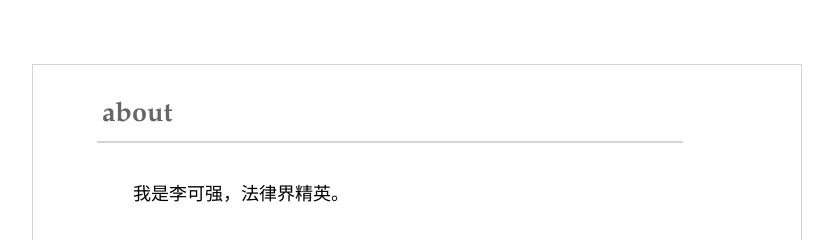
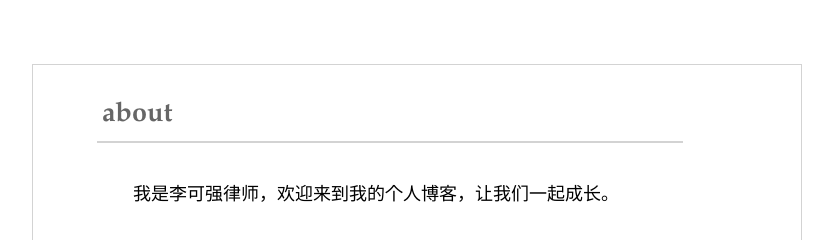
Before and after one commit to shuji007/shuji007.github.io, a plain HTML site: page about/index.html in a window 1280 px wide. Shown: the top 240 px of the page, without its empty margins (224-1057 px from the left). Drawn offline with Linux system fonts and the light colour scheme.

Commit message:
Site updated: 2019-12-22 15:06:08

```diff
--- a/about/index.html
+++ b/about/index.html
@@ -48,7 +48,7 @@
 </div>
 
 
-<p>我是李可强，法律界精英。</p>
+<p>我是李可强律师，欢迎来到我的个人博客，让我们一起成长。</p>
 
 
 <!--<a href="http://yoursite.com/about/index.html#disqus_thread" class="article-comment-link">Comments</a>
```
